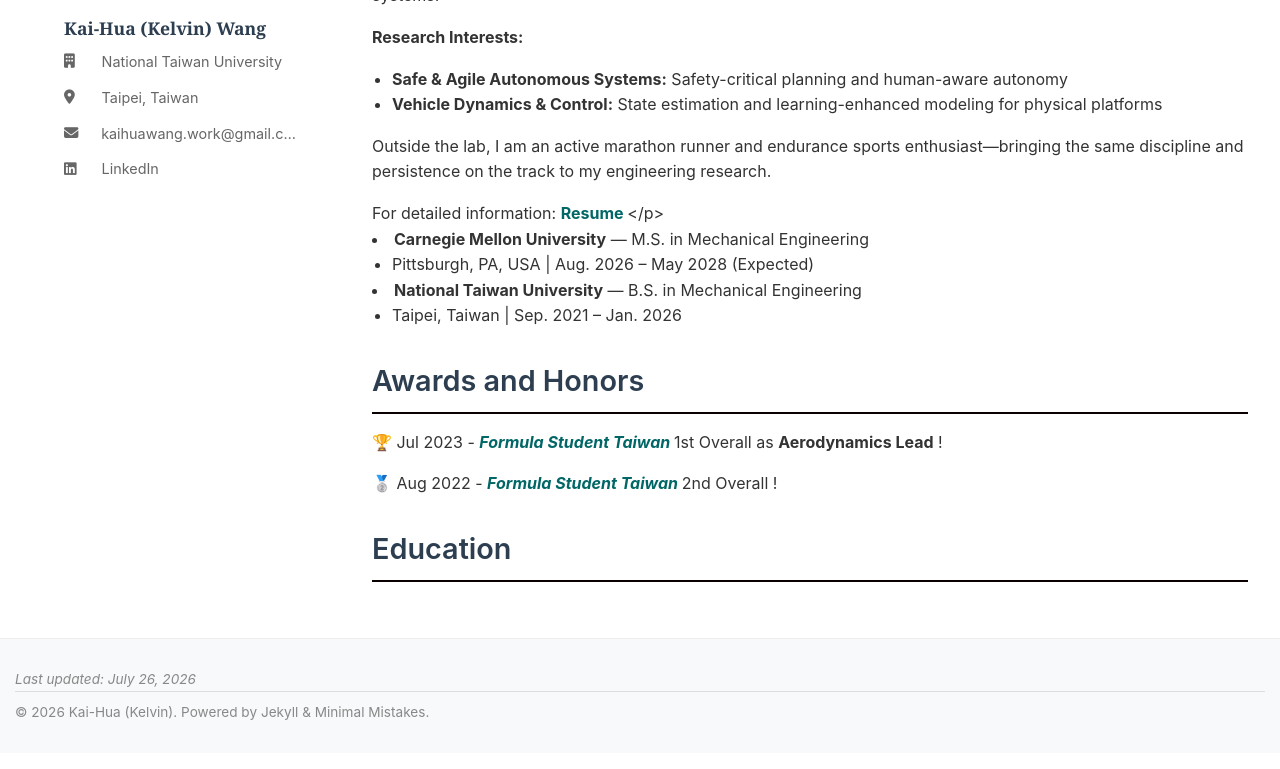
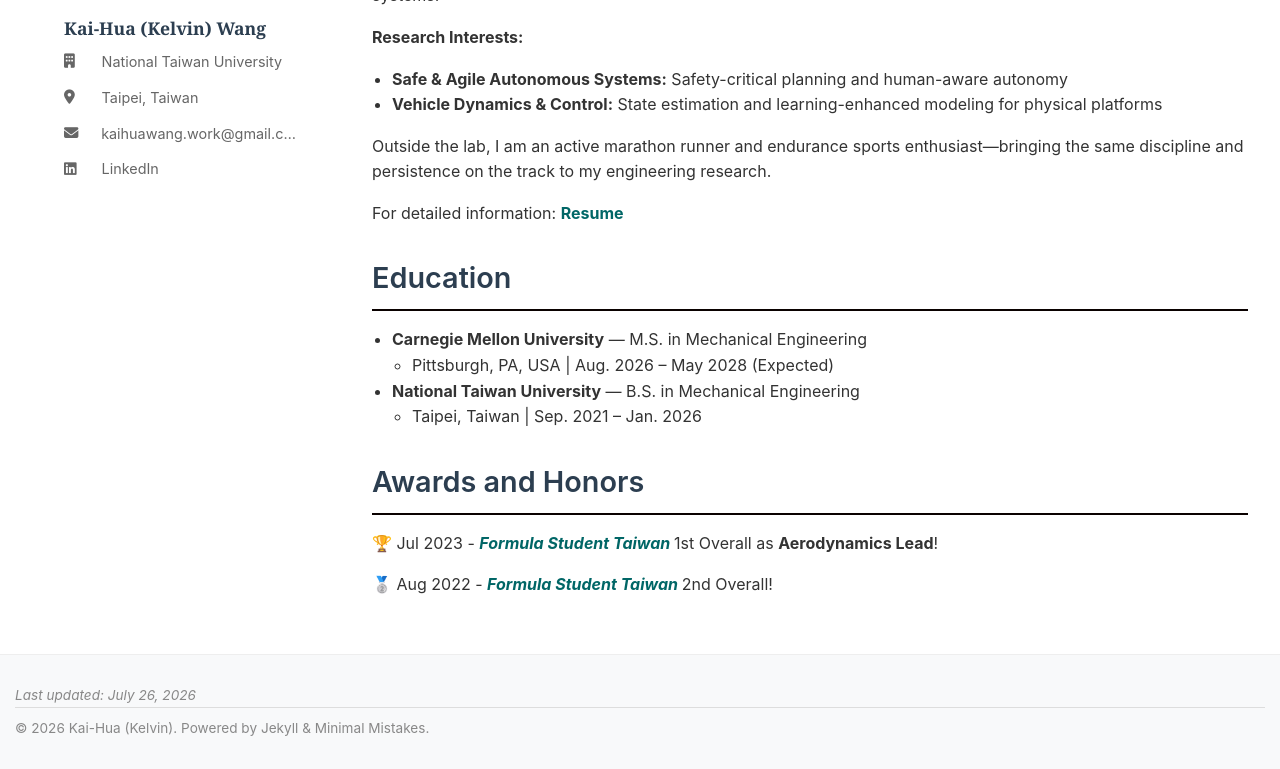
Before and after one commit to Kelvin1106/Kelvin1106.github.io, a Jekyll site: the page built from pages/home.md, in a window 1280 px wide and 1132 px high, cut to the strip 363-1132 px from the top of the window. Built offline with Jekyll 4.4.1, drawn with Linux system fonts in a browser that asks for light colours.

Commit message:
Update home.md

```diff
--- a/pages/home.md
+++ b/pages/home.md
@@ -230,71 +230,78 @@ ul {
 
   <!-- Main Content -->
   <main class="experience-content">
-    <div>
-        <section id="research">
-            <h3 class="experience-section-title">About Me</h3>
-            <p>
-              Hello! I'm <strong>Kai-Hua (Kelvin) Wang</strong>, an incoming M.S. student in Mechanical Engineering (Research Track) at <strong>Carnegie Mellon University</strong>, where I conduct research in the <strong>TRIO Lab</strong>. I hold a B.S. in Mechanical Engineering from <strong>National Taiwan University</strong>.
-            </p>
-            <p>
-              My research focuses on <strong>control theory, optimization, and robotics</strong> to build safe, agile, and intelligent autonomous systems.
-            </p>
-            <p><strong>Research Interests:</strong></p>
-            <ul>
-              <li><strong>Safe & Agile Autonomous Systems:</strong> Safety-critical planning and human-aware autonomy</li>
-              <li><strong>Vehicle Dynamics & Control:</strong> State estimation and learning-enhanced modeling for physical platforms</li>
-            </ul>
-            <p>
-              Outside the lab, I am an active marathon runner and endurance sports enthusiast—bringing the same discipline and persistence on the track to my engineering research.
-            </p>
+ <div>
+    <section id="about">
+        <!-- About Me Section -->
+        <h3 class="experience-section-title">About Me</h3>
+        <p>
+            Hello! I'm <strong>Kai-Hua (Kelvin) Wang</strong>, an incoming M.S. student in Mechanical Engineering (Research Track) at <strong>Carnegie Mellon University</strong>, where I conduct research in the <strong>TRIO Lab</strong>. I hold a B.S. in Mechanical Engineering from <strong>National Taiwan University</strong>.
+        </p>
+        <p>
+            My research focuses on <strong>control theory, optimization, and robotics</strong> to build safe, agile, and intelligent autonomous systems.
+        </p>
+        <p><strong>Research Interests:</strong></p>
+        <ul>
+            <li><strong>Safe & Agile Autonomous Systems:</strong> Safety-critical planning and human-aware autonomy</li>
+            <li><strong>Vehicle Dynamics & Control:</strong> State estimation and learning-enhanced modeling for physical platforms</li>
+        </ul>
+        <p>
+            Outside the lab, I am an active marathon runner and endurance sports enthusiast—bringing the same discipline and persistence on the track to my engineering research.
+        </p>
+        <p>
             For detailed information:
             <a href="assets/Kai_Hua_Wang_s_CV.pdf"
-                target="_blank"
-                rel="noopener"
-                style="color:#006666; font-weight:bold; text-decoration:none;"
-                onmouseover="this.style.textDecoration='underline';"
-                onmouseout="this.style.textDecoration='none';">
+               target="_blank"
+               rel="noopener"
+               style="color:#006666; font-weight:bold; text-decoration:none;"
+               onmouseover="this.style.textDecoration='underline';"
+               onmouseout="this.style.textDecoration='none';">
                 Resume
             </a>
-            </p>
-<li>
-    <strong>Carnegie Mellon University</strong> — M.S. in Mechanical Engineering
-    <ul>
-        <li>Pittsburgh, PA, USA | Aug. 2026 – May 2028 (Expected)</li>
-    </ul>
-</li>
-<li>
-    <strong>National Taiwan University</strong> — B.S. in Mechanical Engineering
-    <ul>
-        <li>Taipei, Taiwan | Sep. 2021 – Jan. 2026</li>
-    </ul>
-</li>
-            <h3 class="experience-section-title">Awards and Honors</h3>
-            <p>
+        </p>
+        <!-- Education Section -->
+        <h3 class="experience-section-title">Education</h3>
+        <ul>
+            <li>
+                <strong>Carnegie Mellon University</strong> — M.S. in Mechanical Engineering
+                <ul>
+                    <li>Pittsburgh, PA, USA | Aug. 2026 – May 2028 (Expected)</li>
+                </ul>
+            </li>
+            <li>
+                <strong>National Taiwan University</strong> — B.S. in Mechanical Engineering
+                <ul>
+                    <li>Taipei, Taiwan | Sep. 2021 – Jan. 2026</li>
+                </ul>
+            </li>
+        </ul>
+        <!-- Awards and Honors Section -->
+        <h3 class="experience-section-title">Awards and Honors</h3>
+        <p>
             🏆 Jul 2023 -
             <a href="https://www.fstaiwan.net/"
-                style="color:#006666; font-weight:bold; font-style:italic; text-decoration:none;"
-                onmouseover="this.style.textDecoration='underline';"
-                onmouseout="this.style.textDecoration='none';">
+               target="_blank"
+               rel="noopener"
+               style="color:#006666; font-weight:bold; font-style:italic; text-decoration:none;"
+               onmouseover="this.style.textDecoration='underline';"
+               onmouseout="this.style.textDecoration='none';">
                 Formula Student Taiwan
-            </a>1st Overall as <strong>Aerodynamics Lead</strong> !
-            </p>
-            <p>
+            </a>
+            1st Overall as <strong>Aerodynamics Lead</strong>!
+        </p>
+        <p>
             🥈 Aug 2022 -
             <a href="https://www.fstaiwan.net/"
-                style="color:#006666; font-weight:bold; font-style:italic; text-decoration:none;"
-                onmouseover="this.style.textDecoration='underline';"
-                onmouseout="this.style.textDecoration='none';">
+               target="_blank"
+               rel="noopener"
+               style="color:#006666; font-weight:bold; font-style:italic; text-decoration:none;"
+               onmouseover="this.style.textDecoration='underline';"
+               onmouseout="this.style.textDecoration='none';">
                 Formula Student Taiwan
-            </a>2nd Overall !
-            </p>
-            <h3 class="experience-section-title">Education</h3>
-            <ul>
-
-            </ul>
-        </section>
-        </div>
-  </main>
+            </a>
+            2nd Overall!
+        </p>
+    </section>
 </div>
 
 <script>
```
